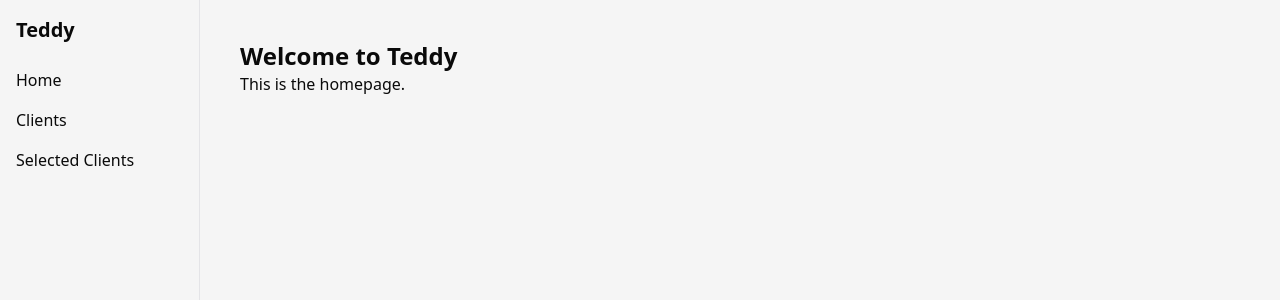
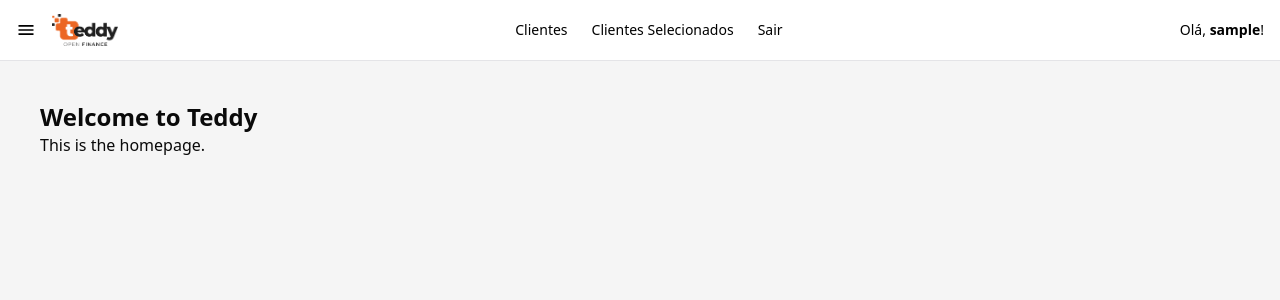
Before and after one commit to MatheusJulidori/test-teddy, a React (Vite) app in the folder client/: page / in a window 1280 px wide. Shown: the top 300 px of the page. Built offline with nearby package versions, Linux system fonts and the light colour scheme; sample sign-in values are in the browser's storage.

Commit message:
feat: add Header component and integrate it into AppLayout; update LoginPage styles

```diff
--- /dev/null
+++ b/client/src/components/Header.tsx
@@ -0,0 +1,54 @@
+import { Link } from '@tanstack/react-router';
+import { useEffect, useState } from 'react';
+import { MdMenu } from "react-icons/md";
+
+export function Header() {
+  const [username, setUsername] = useState<string | null>(null);
+
+  useEffect(() => {
+    setUsername(localStorage.getItem('username'));
+  }, []);
+
+  return (
+    <header className="w-full border-b border-border bg-white text-black px-4 py-3 flex items-center justify-between">
+      <div className="flex items-center gap-4">
+        <button className="">
+          <span className="sr-only">Toggle menu</span>
+          <MdMenu size={20} />
+        </button>
+
+        <div className="text-xl font-bold flex items-center gap-1">
+          <img src="/logo.png" alt="Teddy Logo" className="h-8" />
+        </div>
+      </div>
+
+      <nav className="hidden lg:flex gap-6 text-sm p-2">
+        <Link
+          to="/clients"
+          className="cursor-pointer hover:underline hover:text-primary [&.active]:text-primary"
+        >
+          Clientes
+        </Link>
+        <Link
+          to="/selected"
+          className="cursor-pointer hover:underline hover:text-primary [&.active]:text-primary"
+        >
+          Clientes Selecionados
+        </Link>
+        <Link
+          to="/login"
+          onClick={() => {
+            localStorage.removeItem('username');
+          }}
+          className="cursor-pointer hover:underline hover:text-primary"
+        >
+          Sair
+        </Link>
+      </nav>
+
+      <div className="text-sm">
+        Olá, <span className="font-semibold">{username ?? 'Usuário'}</span>!
+      </div>
+    </header>
+  );
+}
--- a/client/src/pages/AppLayout.tsx
+++ b/client/src/pages/AppLayout.tsx
@@ -1,10 +1,10 @@
 import { Outlet } from '@tanstack/react-router';
-import { SideNavbar } from '@/components/SideNavbar';
+import { Header } from '@/components/Header';
 
 export default function AppLayout() {
   return (
-    <div className="flex h-screen flex-col md:flex-row">
-      <SideNavbar />
+    <div className="flex h-screen flex-col">
+      <Header />
       <main className="flex-1 overflow-y-auto p-4">
         <Outlet />
       </main>
--- a/client/src/pages/Login.tsx
+++ b/client/src/pages/Login.tsx
@@ -15,13 +15,13 @@ export default function LoginPage() {
   }
 
   return (
-    <div className="min-h-screen flex items-center justify-center bg-[--color-background] px-4">
+    <div className="min-h-screen flex items-center justify-center bg-background px-4">
       <div className="max-w-md w-full space-y-4 text-center">
-        <h1 className="text-xl font-semibold text-[--color-foreground]">Olá, seja bem vindo!</h1>
+        <h1 className="text-xl font-semibold text-foreground">Olá, seja bem vindo!</h1>
         <Input
           type="text"
           placeholder="Digite seu nome:"
-          className="w-full border border-[--color-border] rounded-md px-4 py-2 focus:outline-none focus:ring-2 focus:ring-[--color-primary]"
+          className="w-full border border-border rounded-md px-4 py-2 focus:outline-none focus:ring-2 focus:ring-primary"
           value={name}
           onChange={(e) => setName(e.target.value)}
         />
```
Also changed, not shown: client/public/logo.png (added).
